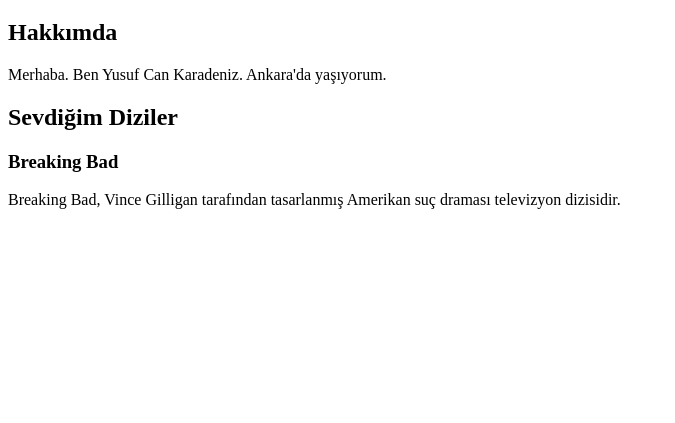
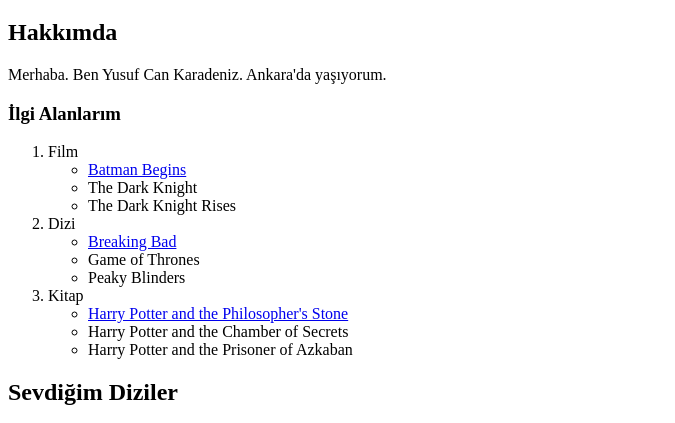
Before and after one commit to yusscan/test, a plain HTML site: page index.html in a window 1280 px wide. Shown: the part 61-484 px from the top of the page, without its empty margins (0-675 px from the left). Drawn offline with Linux system fonts and the light colour scheme.

Commit message:
Add files via upload

```diff
--- a/index.html
+++ b/index.html
@@ -10,9 +10,31 @@
     <h1>Yusuf C. Karadeniz</h1>
     <h2>Hakkımda</h2>
     <p>Merhaba. Ben Yusuf Can Karadeniz. Ankara'da yaşıyorum.</p>
+    <h3>İlgi Alanlarım</h3>
+    <ol>
+        <li>Film</li>
+        <ul>
+            <li> <a href="https://tr.wikipedia.org/wiki/Batman_Ba%C5%9Fl%C4%B1yor" target="blank">Batman Begins</a> </li>
+            <li>The Dark Knight</li>
+            <li>The Dark Knight Rises</li>
+        </ul>
+        <li>Dizi</li>
+        <ul>
+            <li> <a href="https://tr.wikipedia.org/wiki/Breaking_Bad" target="blank">Breaking Bad</a> </li>
+            <li>Game of Thrones</li>
+            <li>Peaky Blinders</li>
+        </ul>
+        <li>Kitap</li>
+        <ul>
+            <li> <a href="https://www.goodreads.com/book/show/72193.Harry_Potter_and_the_Philosopher_s_Stone" target="blank">Harry Potter and the Philosopher's Stone</a> </li>
+            <li>Harry Potter and the Chamber of Secrets</li>
+            <li>Harry Potter and the Prisoner of Azkaban</li>
+        </ul>
+    </ol>
     <h2>Sevdiğim Diziler</h2>
     <h3>Breaking Bad</h3>
-    <p>Breaking Bad, Vince Gilligan tarafından tasarlanmış Amerikan suç draması televizyon dizisidir.</p>
 
+    <img src="https://m.media-amazon.com/images/M/MV5BMTJiMzgwZTktYzZhZC00YzhhLWEzZDUtMGM2NTE4MzQ4NGFmXkEyXkFqcGdeQWpybA@@._V1_.jpg" width="600" alt="Breaking Bad">
+    <p>Breaking Bad</p>
 </body>
 </html>
```
